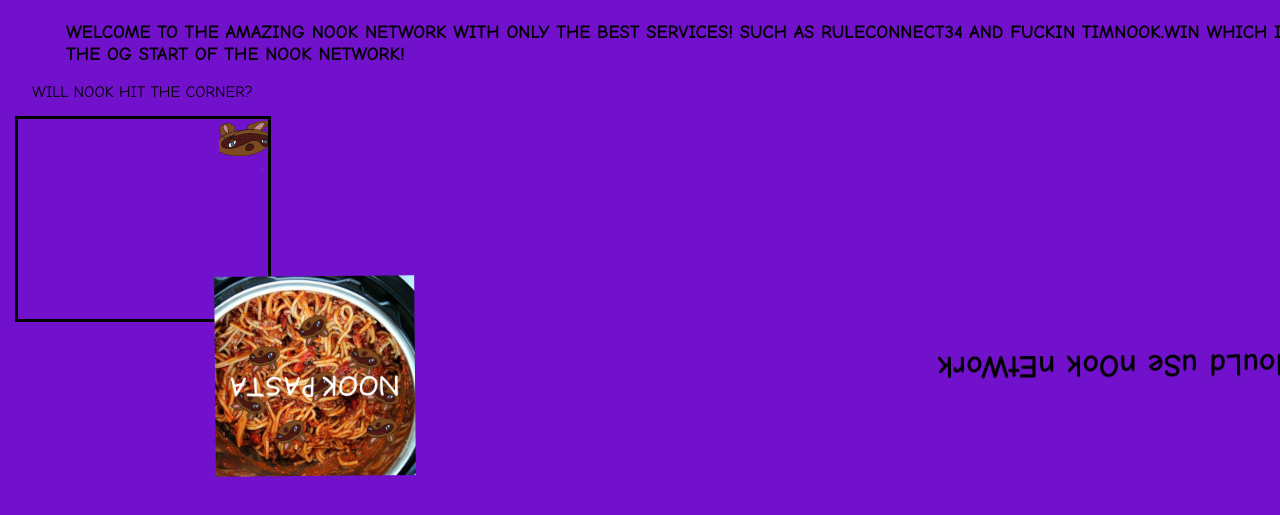
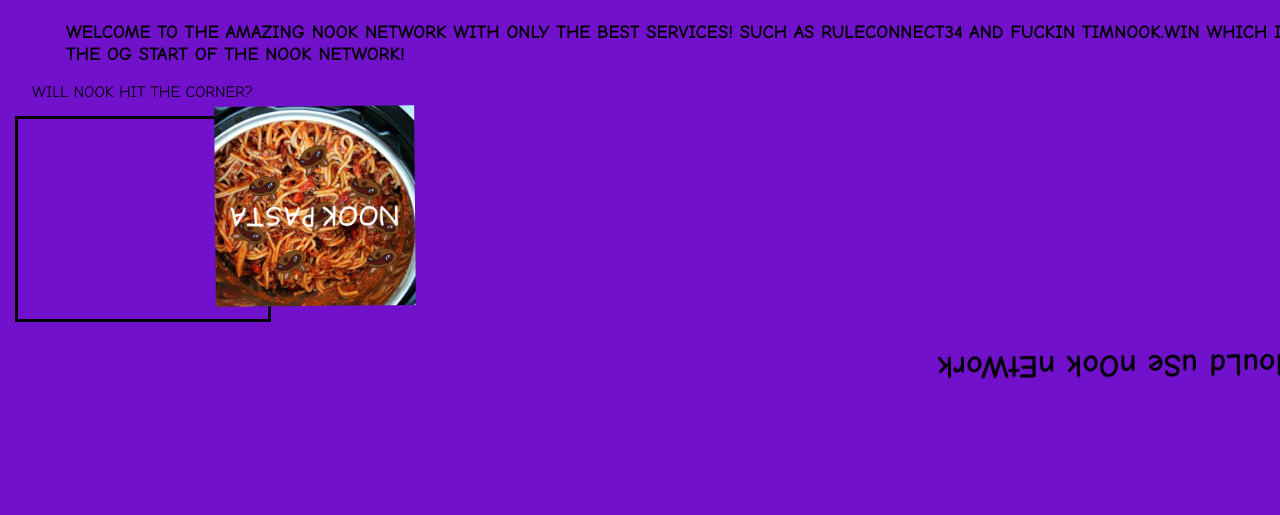
Before and after one commit to Spalonic/nooknetwork, a plain HTML site: page index.html in a window 1280 px wide. Shown: the part 545-1060 px from the top of the page. Drawn offline with Linux system fonts and the light colour scheme.

Commit message:
Update style.css

```diff
--- a/css/style.css
+++ b/css/style.css
@@ -106,7 +106,7 @@ html, body {
 }
 
 #Center2 h2 {
-	top: -130px;
+	top: -300px;
 	left: 200px;
 }
 
```
